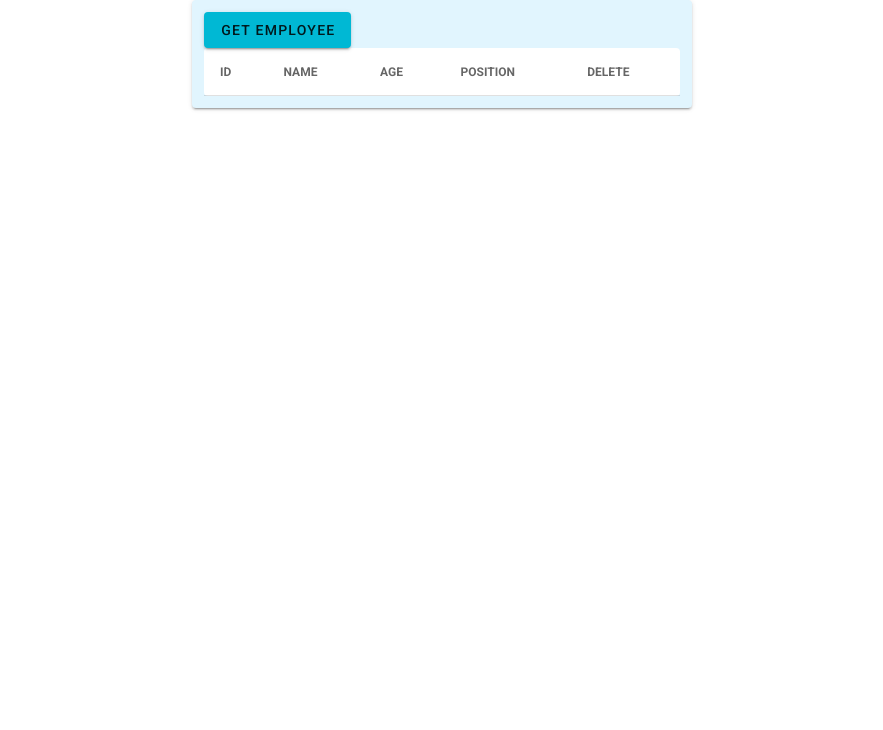
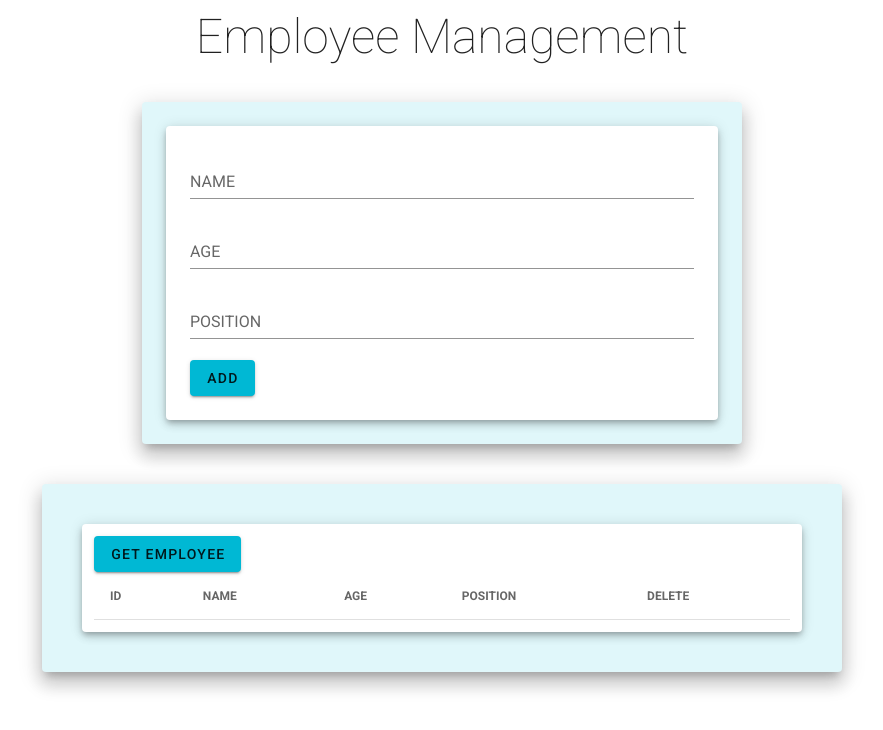
Before and after one commit to SingtoCPE/new-vuelab, a Vue app in the folder client/: page / in a window 1280 px wide. Shown: the top 730 px of the page, without its empty margins (198-1081 px from the left). Built offline with nearby package versions, Linux system fonts and the light colour scheme.

Commit message:
update project.

```diff
--- a/client/src/App.vue
+++ b/client/src/App.vue
@@ -1,16 +1,26 @@
 <template>
-  <get-employee />
+  <div id="app">
+    <v-app>
+      <v-container>
+        <h1 class="text-center display-2 font-weight-thin">Employee Management</h1>
+        <add-employee />
+        <get-employee />
+      </v-container>
+    </v-app>
+  </div>
 </template>
 
 <script>
 import getEmployee from "./components/getEmployee";
+import addEmployee from "./components/addEmployee";
 import { store } from "./store/store";
 
 export default {
   name: "App",
   store,
   components: {
-    getEmployee
+    getEmployee,
+    addEmployee
   }
 };
 </script>
--- a/client/src/components/addEmployee.vue
+++ b/client/src/components/addEmployee.vue
@@ -0,0 +1,35 @@
+<template>
+  <div id="addEmployee">
+    <v-card class="pa-6 mx-auto mb-10 mt-10" elevation="12" color="cyan lighten-5" width="600px">
+      <v-card class="pa-6" elevation="5" color="white">
+        <v-text-field v-model="employee.name" label="NAME"></v-text-field>
+        <v-text-field v-model="employee.age" label="AGE"></v-text-field>
+        <v-text-field v-model="employee.position" label="POSITION"></v-text-field>
+        <v-btn color="cyan accent-4" @click="addEmployee">ADD</v-btn>
+      </v-card>
+    </v-card>
+  </div>
+</template>
+<script>
+export default {
+  name: "addEmployee",
+  data() {
+    return {
+      employee: {
+        positionname: "",
+        age: "",
+        position: ""
+      }
+    };
+  },
+  methods: {
+    addEmployee() {
+      this.$store.dispatch("addEmployee", {
+        name: this.employee.name,
+        age: this.employee.age,
+        position: this.employee.position
+      });
+    }
+  }
+};
+</script>
--- a/client/src/components/delEmployee.vue
+++ b/client/src/components/delEmployee.vue
@@ -1,5 +1,7 @@
 <template>
-  <v-btn color="pink accent-3" @click="delEmployee(id)">Del</v-btn>
+  <div id="delEmployee">
+    <v-btn color="pink accent-3" @click="delEmployee(id)">Del</v-btn>
+  </div>
 </template>
 <script>
 export default {
--- a/client/src/components/getEmployee.vue
+++ b/client/src/components/getEmployee.vue
@@ -1,7 +1,7 @@
 <template>
-  <v-app>
-    <v-card class="mx-auto" color="light-blue lighten-5" width="500px">
-      <v-col cols="auto">
+  <div id="getEmployee">
+    <v-card class="pa-10 mx-auto" elevation="12" color="cyan lighten-5" width="800px">
+      <v-card class="pa-3" elevation="5" color="white">
         <v-btn @click="getEmployee" color="cyan accent-4">Get Employee</v-btn>
         <v-simple-table>
           <thead>
@@ -25,9 +25,9 @@
             </tr>
           </tbody>
         </v-simple-table>
-      </v-col>
+      </v-card>
     </v-card>
-  </v-app>
+  </div>
 </template>
 
 <script>
--- a/client/src/store/store.js
+++ b/client/src/store/store.js
@@ -6,6 +6,7 @@ Vue.use(Vuex);
 
 const endpointGet = "http://localhost:3000/employee";
 const endpointDel = "http://localhost:3000/employee/del";
+const endpointAdd = "http://localhost:3000/employee/add";
 
 export const store = new Vuex.Store({
   state: {
@@ -33,6 +34,17 @@ export const store = new Vuex.Store({
         }
       });
       dispatch("getEmployee");
+    },
+    async addEmployee({ _ }, { name, age, position }) {
+      await axios({
+        method: "post",
+        url: endpointAdd,
+        data: {
+          name,
+          age,
+          position
+        }
+      });
     }
   }
 });
```
Also changed, not shown: 1 other file (tests, documents, lock files or other folders).
